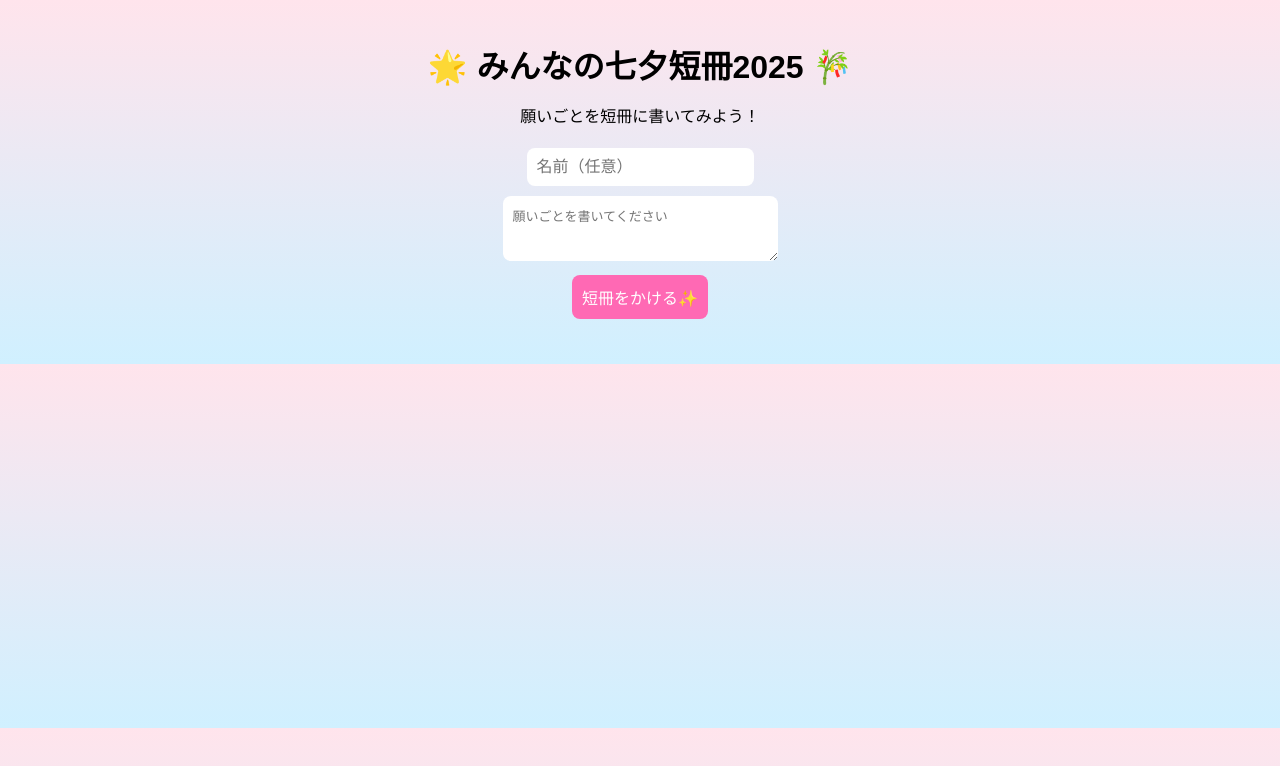
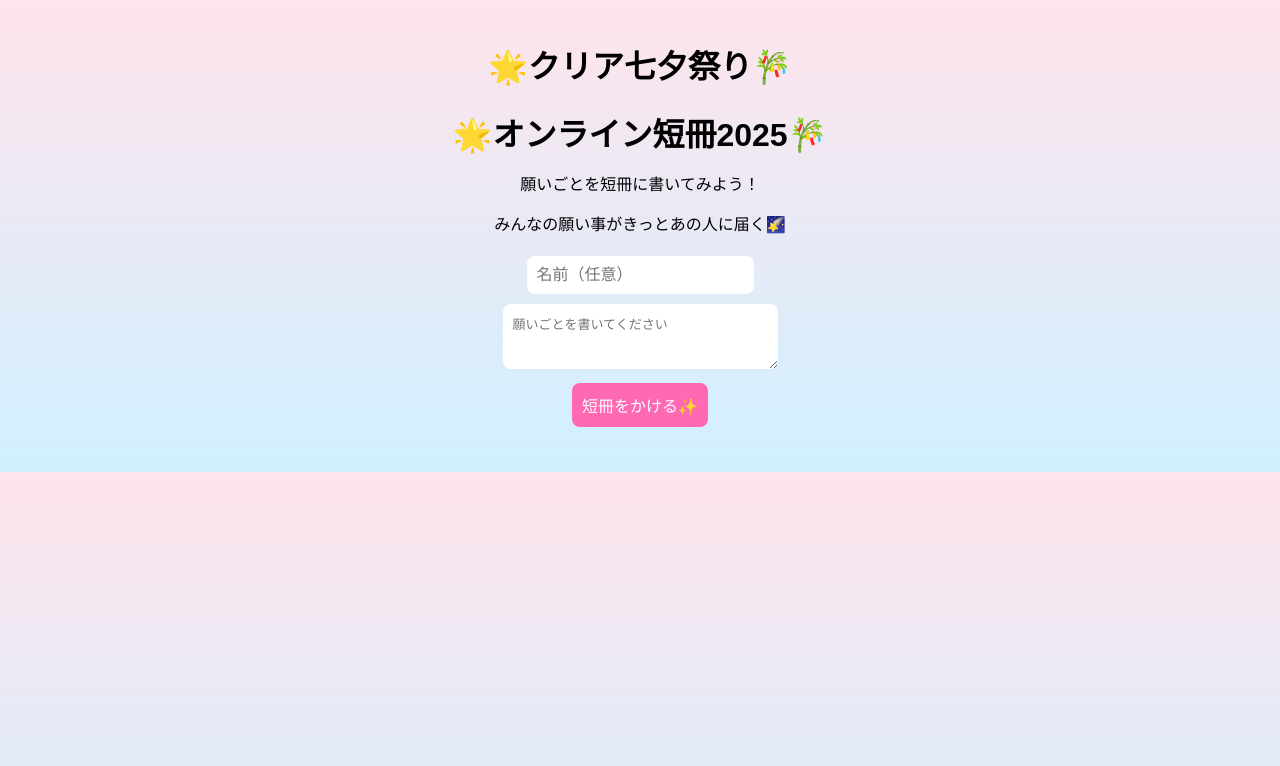
Before and after one commit to CLEAR0313/tanabataclear2025, a plain HTML site: page index.html in a window 1280 px wide. Drawn offline with Linux system fonts and the light colour scheme.

Commit message:
index.html

```diff
--- a/index.html
+++ b/index.html
@@ -3,7 +3,8 @@
 <head>
   <meta charset="UTF-8" />
   <meta name="viewport" content="width=device-width, initial-scale=1.0"/>
-  <title>みんなの七夕短冊2025🎋</title>
+  <title>クリア七夕祭り
+    オンライン短冊2025🎋</title>
   <style>
     body {
       font-family: "Hiragino Kaku Gothic ProN", sans-serif;
@@ -43,8 +44,10 @@
   </style>
 </head>
 <body>
-  <h1>🌟 みんなの七夕短冊2025 🎋</h1>
+  <h1>🌟クリア七夕祭り🎋</h1>
+  <h1>🌟オンライン短冊2025🎋</h1>
   <p>願いごとを短冊に書いてみよう！</p>
+  <p>みんなの願い事がきっとあの人に届く🌠</p>
 
   <form id="wishForm">
     <input type="text" id="name" placeholder="名前（任意）" />
```
